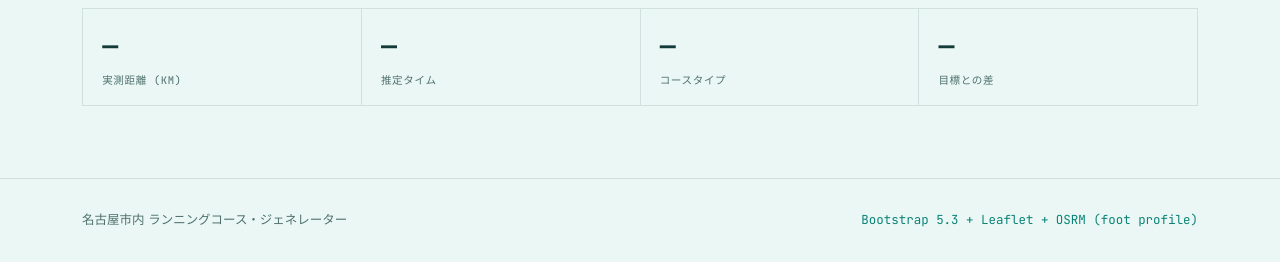
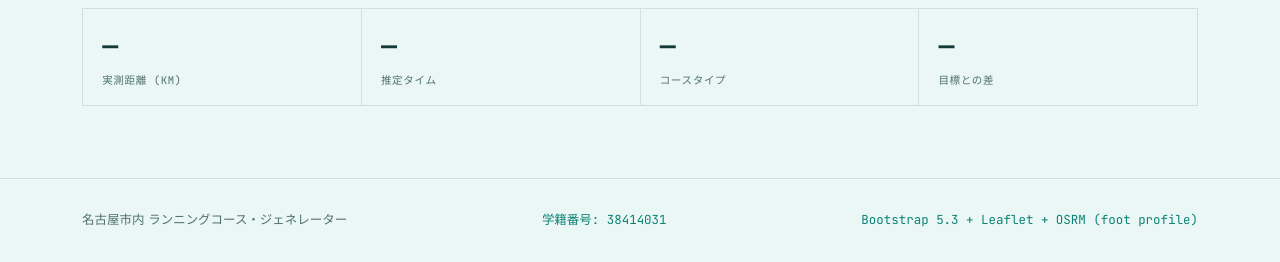
Before and after one commit to kokimu0126/nagoya-run-builder, a plain HTML site: page index.html in a window 1280 px wide. Shown: the part 2294-2556 px from the top of the page. Drawn offline with nearby package versions, Linux system fonts and the light colour scheme.

Commit message:
Update index.html

```diff
--- a/index.html
+++ b/index.html
@@ -371,6 +371,7 @@ footer .mono{color:var(--red-soft);}
 <footer>
   <div class="container d-flex flex-wrap justify-content-between gap-2">
     <span>名古屋市内 ランニングコース・ジェネレーター</span>
+    <span class="mono">学籍番号: 38414031</span>
     <span class="mono">Bootstrap 5.3 + Leaflet + OSRM (foot profile)</span>
   </div>
 </footer>
```
